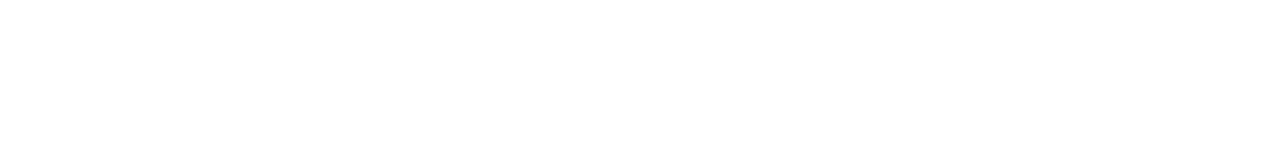
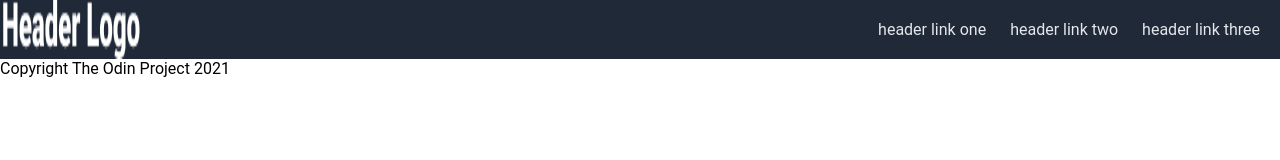
Before and after one commit to MilanArnaut/landing-page, a plain HTML site: page index.html in a window 1280 px wide. Drawn offline with Linux system fonts and the light colour scheme.

Commit message:
Added header section and styled it

```diff
--- a/index.html
+++ b/index.html
@@ -8,6 +8,17 @@
     <title>Landing page</title>
 </head>
 <body>
+    <header>
+        <img src="images/logo.png" alt="Header logo">
+        <ul>
+            <li><a href="">header link one</a></li>
+            <li><a href="">header link two</a></li>
+            <li><a href="">header link three</a></li>
+        </ul>
+    </header>
 
+    <footer>
+        <p>Copyright The Odin Project 2021</p>
+    </footer>
 </body>
 </html>
--- a/styles.css
+++ b/styles.css
@@ -2,3 +2,26 @@
     margin: 0;
     padding: 0;
 }
+
+body {
+    font-family: 'Roboto', sans-serif;
+}
+
+header {
+    background-color: #1f2937;
+    display: flex;
+    justify-content: space-between;
+}
+
+ul {
+    list-style-type: none;
+    display: flex;
+    gap: 24px;
+    align-items: center;
+    padding: 20px;
+}
+
+header a {
+    color: #e5e7eb;
+    text-decoration: none;
+}
```
Also changed, not shown: images/logo.png (added).
